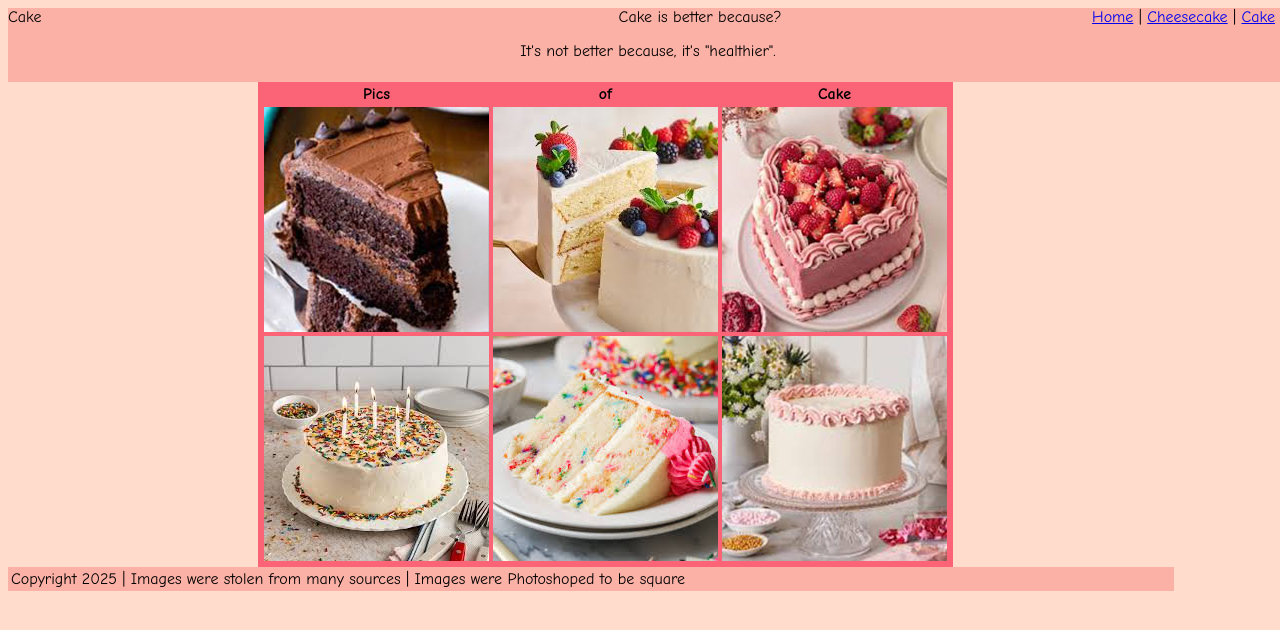
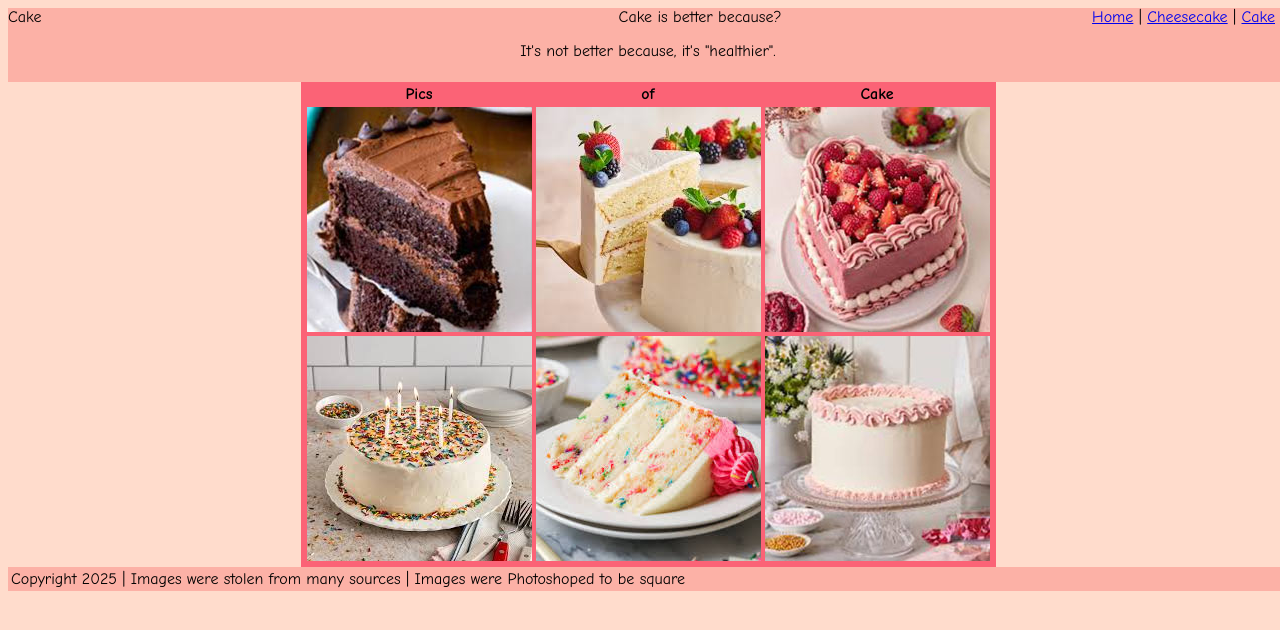
Before and after one commit to pwtoothless/GvB, a plain HTML site: page cake.html in a window 1280 px wide. Drawn offline with Linux system fonts and the light colour scheme.

Commit message:
Fixed Centering

```diff
--- a/cake.html
+++ b/cake.html
@@ -14,7 +14,7 @@
             <header align="center">Cake is better because?</header>
             <p align="center">It's not better because, it's "healthier".</p>
         </div>
-        <div class="table">
+        <div class="center">
             <table align="center" class="table-color">
                 <tr>
                     <th>Pics</th>
--- a/style.css
+++ b/style.css
@@ -26,8 +26,7 @@ background-color: #fcb1a6;
 }
 
 div.table{
-float: center;
-margin: auto 250;
+margin: auto 29%;
 max-width: 300px;
 border-color: black;
 border-width: 10px;
@@ -47,7 +46,7 @@ border-radius: 10px;
 }
 
 footer{
-width: 1160px;
+width: 100%;
 padding: 3px;
 background-color: #fcb1a6;
 }
```
Also changed, not shown: cheesecake.html (+1 -1 lines).
